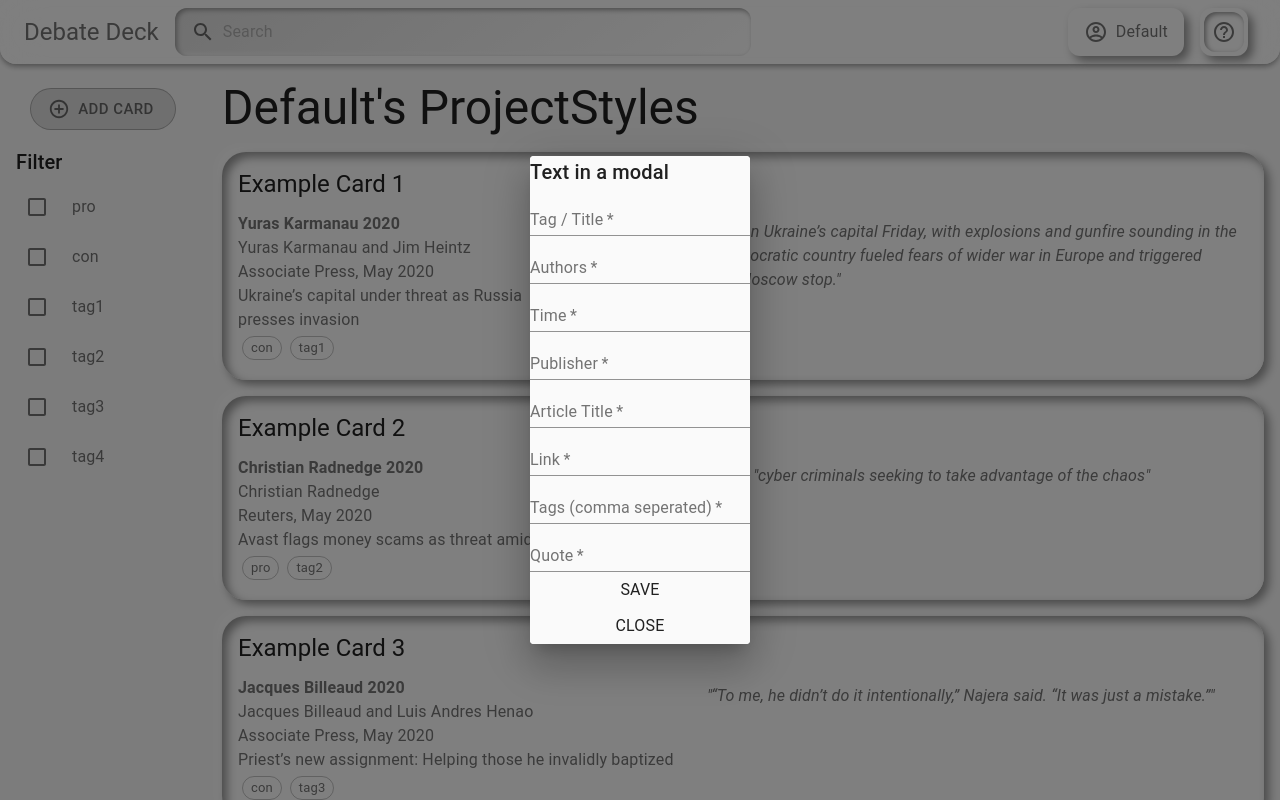
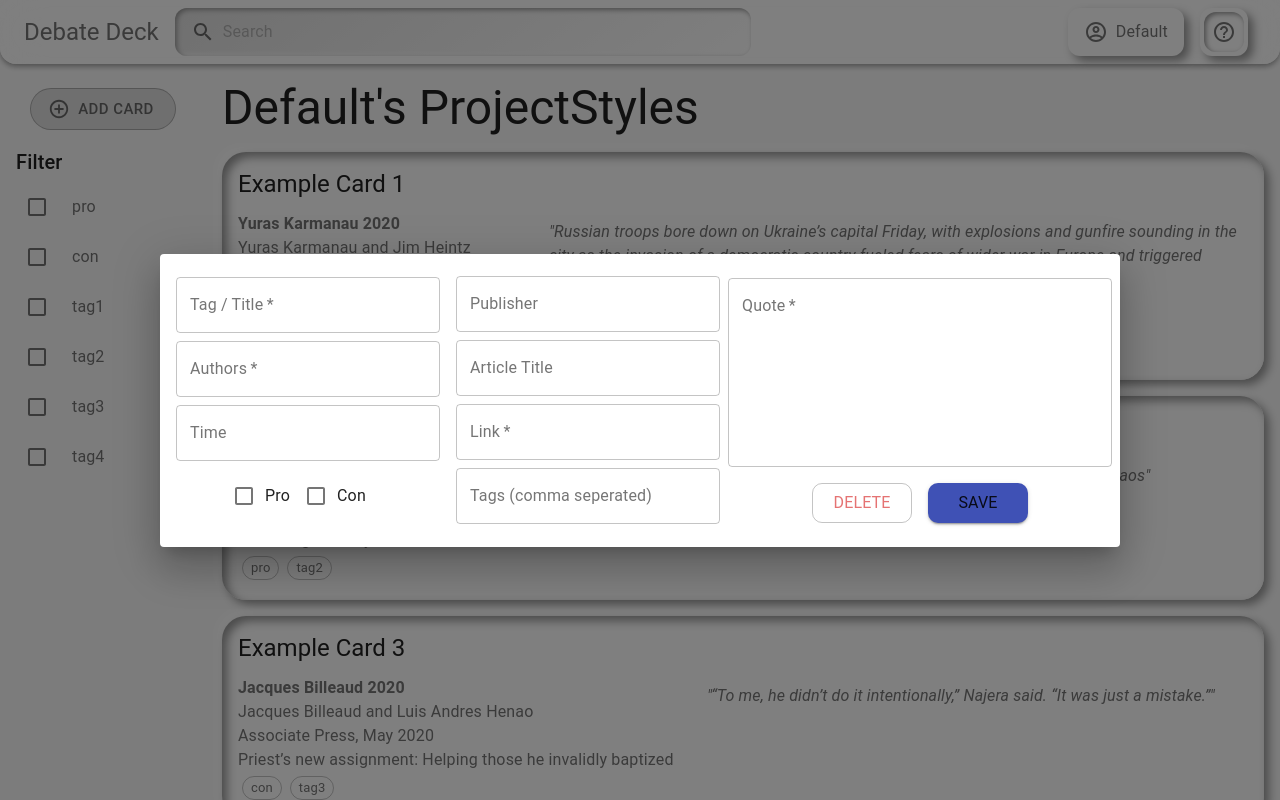
Before and after one commit to jacobragsdale/debate-deck, a React (Create React App) app: page /project in a window 1280 px wide. Both pictures are taken after a click on the button "ADD CARD". Shown: the top 800 px of the page. Built offline with nearby package versions, Linux system fonts and the light colour scheme.

Commit message:
initial commit

```diff
--- a/src/components/AddCardModal.tsx
+++ b/src/components/AddCardModal.tsx
@@ -2,9 +2,10 @@ import React, { useState } from 'react';
 import {
     Typography,
     Button,
-    Box, Dialog, TextField
+    Card,Box, Dialog, TextField, Checkbox, FormControlLabel
 } from '@material-ui/core';
-import { sideBarStyles } from '../style/sideBarStyles';
+import DeleteIcon from '@mui/icons-material/Delete';
+import { newCardModalStyles } from '../style/newCardModalStyles';
 import { CardType } from '../state/dataTypes';
 import { useDispatch } from 'react-redux';
 import DataActions from '../state/DataActions';
@@ -18,7 +19,7 @@ interface AddCardModalProps {
 
 export const AddCardModal: React.FC<AddCardModalProps> = ({ isOpen, setIsOpen }) => {
     const dispatch = useDispatch<any>();
-    const classes = sideBarStyles();
+    const classes = newCardModalStyles();
 
     //we need a new state variable for every input field in
     // order to pass the information to the redux store
@@ -32,6 +33,9 @@ export const AddCardModal: React.FC<AddCardModalProps> = ({ isOpen, setIsOpen })
     const [quote, setQuote] = useState<string>('');
 
     const onClickExit = () => {
+
+        //TODO: if card isn't saved, prompt users before clearing modal
+
         // function to toggle visibility of new card component
         setIsOpen(false);
 
@@ -39,8 +43,6 @@ export const AddCardModal: React.FC<AddCardModalProps> = ({ isOpen, setIsOpen })
 
     const onSubmit = () => {
         // create a CardType object
-        console.log({ authors });
-        console.log(typeof authors);
         const newCard: CardType = {
             id: uuid(),
             title: title,
@@ -54,23 +56,27 @@ export const AddCardModal: React.FC<AddCardModalProps> = ({ isOpen, setIsOpen })
         };
 
         dispatch(DataActions.postCard(newCard));
+        // close modal after save
+        onClickExit();
     };
 
     return (
         <Dialog
             onClose={onClickExit}
             open={isOpen}
-            aria-labelledby='modal-modal-title'
-            aria-describedby='modal-modal-description'
+            className={classes.root}
+            fullWidth={true}
+            maxWidth={"md"}
+
         >
-            <Box className={classes.root}>
-                <Typography id='modal-modal-title' variant='h6' component='h2'>
-                    Text in a modal
-                </Typography>
 
-                <TextField
+            <Box className={classes.box}>
+                <div className={classes.textColumn}>
+                    <TextField
                     required
                     label='Tag / Title'
+                    variant='outlined'
+                    className={classes.textField}
                     onChange={(event) => {
                         setTitle(event.target.value);
                     }}
@@ -78,27 +84,47 @@ export const AddCardModal: React.FC<AddCardModalProps> = ({ isOpen, setIsOpen })
                 <TextField
                     required
                     label='Authors'
+                    variant='outlined'
+                    className={classes.textField}
                     onChange={(event) => {
                         setAuthors([event.target.value]);
                     }}
                 />
                 <TextField
-                    required
                     label='Time'
+                    variant='outlined'
+                    className={classes.textField}
                     onChange={(event) => {
                         setTime(event.target.value);
                     }}
                 />
+                <div className={classes.proConDiv}>
+                <FormControlLabel
+                    control={<Checkbox />}
+                    label="Pro"
+                    labelPlacement="end"
+                />
+                <FormControlLabel
+                    value="top"
+                    control={<Checkbox />}
+                    label="Con"
+                    labelPlacement="end"
+                />
+                </div>
+                </div>
+                <div className={classes.textColumn}>
                 <TextField
-                    required
                     label='Publisher'
+                    variant='outlined'
+                    className={classes.textField}
                     onChange={(event) => {
                         setPublisher(event.target.value);
                     }}
                 />
                 <TextField
-                    required
                     label='Article Title'
+                    variant='outlined'
+                    className={classes.textField}
                     onChange={(event) => {
                         setArticleTitle(event.target.value);
                     }}
@@ -106,30 +132,51 @@ export const AddCardModal: React.FC<AddCardModalProps> = ({ isOpen, setIsOpen })
                 <TextField
                     required
                     label='Link'
+                    variant='outlined'
+                    className={classes.textField}
                     onChange={(event) => {
                         setLink(event.target.value);
                     }}
                 />
                 <TextField
-                    required
                     label='Tags (comma seperated)'
+                    variant='outlined'
+                    className={classes.textField}
                     onChange={(event) => {
                         setTags(event.target.value.split(','));
                     }}
                 />
+                </div>
+                <div className={classes.quoteColumn}>
                 <TextField
                     required
                     label='Quote'
+                    multiline
+                    variant='outlined'
+                    className={classes.quoteField}
+                    rows={8}
                     onChange={(event) => {
                         setQuote(event.target.value);
                     }}
                 />
-                <Button onClick={onSubmit}>
-                    <Typography> save </Typography>
-                </Button>
-                <Button onClick={onClickExit}>
-                    <Typography> close </Typography>
-                </Button>
+                    <div>
+                        <Button
+                            onClick={onClickExit}
+                            className={classes.closeButton}
+                            variant="outlined"
+                        >
+                            <Typography> Delete </Typography>
+                        </Button>
+                        <Button
+                            onClick={onSubmit}
+                            className={classes.saveButton}
+                            variant="contained"
+                        >
+                            <Typography> save </Typography>
+                        </Button>
+                    </div>
+                </div>
+
 
             </Box>
 
--- a/src/style/newCardModalStyles.ts
+++ b/src/style/newCardModalStyles.ts
@@ -3,35 +3,63 @@ import DDUtils from '../components/DDUtils'
 
 const theme = DDUtils.getProjectTheme()
 
-export const landerStyles = makeStyles({
+export const newCardModalStyles = makeStyles({
     root: {
-        background: theme.palette.background.default,
-        width: '100%',
-        height: '100%',
-        position: 'absolute',
-        padding: theme.spacing(3),
-        display: 'flex',
-        flexDirection: 'column',
+
     },
-    actionContainer: {
-        minHeight: '300px',
-        alignContent: 'center',
-        display: 'flex',
+    box: {
+        borderRadius: 24,
+        margin: theme.spacing(1),
+        minWidth: 800,
+        alignItems: "center",
+        display: "flex",
+        flexwrap: "wrap",
     },
-    card: {
-        margin: theme.spacing(2),
-        padding: theme.spacing(2),
-        borderRadius: 24,
-        background: theme.palette.background.paper,
+    textColumn: {
+        minWidth: 250,
+        flexDirection: "column",
+        alignItems: "center",
+        display: "flex",
+        padding: theme.spacing(1),
+    },
+    quoteColumn: {
+        margin: theme.spacing(1,0),
+        alignItems: "center",
+        justifyContent: 'flex-start',
+        display: "flex",
+        flexDirection: "column",
+        flexGrow: 1
+
     },
     title: {
         color: theme.palette.text.primary,
     },
-    button: {
+    saveButton: {
         background: theme.palette.primary.main,
         borderRadius: 10,
-        minWidth: 130,
+        width: 100,
         minHeight: 40,
-        margin: 'auto',
+        margin: theme.spacing(1),
     },
+    closeButton: {
+        color: theme.palette.error.light,
+        borderRadius: 10,
+        minWidth: 100,
+        minHeight: 40,
+        margin: theme.spacing(1),
+    },
+    textField: {
+        margin: theme.spacing(.5,1),
+        width: "100%"
+    },
+    quoteField: {
+        margin: theme.spacing(1,2),
+        width: "100%"
+    },
+    proConDiv: {
+        height: 62,
+        alignItems: "center",
+        display: "flex",
+
+    }
 })
```
